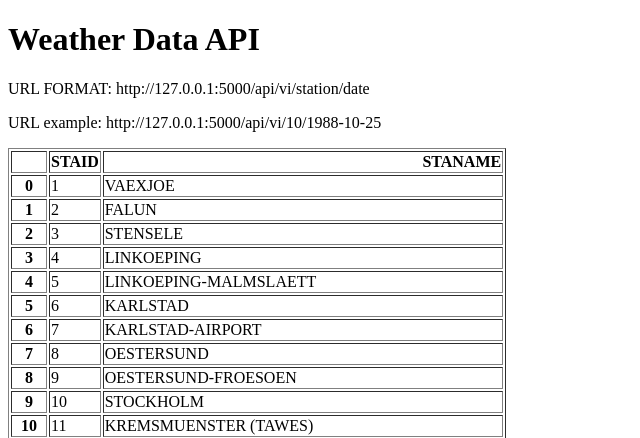
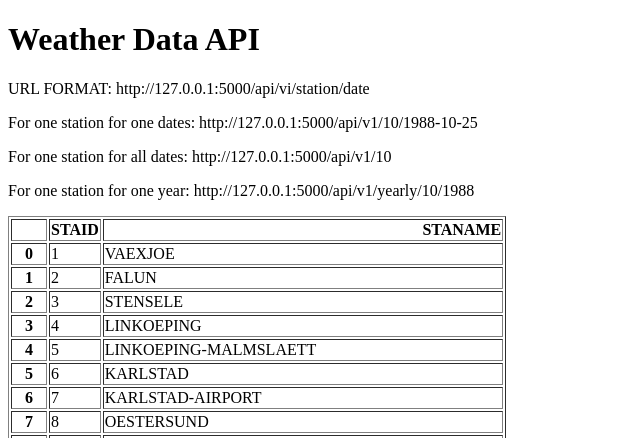
Before and after one commit to Surajsinghrawat1999/weather_api, a Flask app: page / in a window 1280 px wide. Shown: the top 438 px of the page, without its empty margins (0-640 px from the left). Run offline with Flask 3, Linux system fonts and the light colour scheme.

Commit message:
add url end point for yearly and data

```diff
--- a/main.py
+++ b/main.py
@@ -2,13 +2,15 @@ from flask import Flask, render_template
 import pandas as pd
 app = Flask(__name__)
 stations = pd.read_csv("data_small/stations.txt", skiprows=17)
-stations = stations[["STAID" ,"STANAME                                 "]]
+stations = stations[["STAID", "STANAME                                 "]]
+
+
 @app.route("/")
 def home():
     return render_template("home.html", data=stations.to_html())
 
 
-@app.route("/api/vi/<station>/<date>")
+@app.route("/api/v1/<station>/<date>")
 def about(station, date):
     filename = "data_small/TG_STAID" + str(station).zfill(6) + ".txt"
     df = pd.read_csv(filename, skiprows=20, parse_dates=["    DATE"])
@@ -19,5 +21,22 @@ def about(station, date):
             "temperature": temperature}
 
 
+@app.route("/api/v1/<station>")
+
+
+def all_data(station):
+    filename = "data_small/TG_STAID" + str(station).zfill(6) + ".txt"
+    df = pd.read_csv(filename, skiprows=20, parse_dates=["    DATE"])
+    result = df.to_dict(orient="records")
+    return result
+@app.route("/api/v1/yearly/<station>/<year>")
+def yearly(station, year):
+    filename = "data_small/TG_STAID" + str(station).zfill(6) + ".txt"
+    df = pd.read_csv(filename, skiprows=20)
+    df["    DATE"] = df["    DATE"].astype(str)
+    result = df[df["    DATE"].str.startswith(str(year))].to_dict(orient="records")
+    return result
+
+
 if __name__ == "__main__":
     app.run(debug=True, port=5000)
--- a/templates/home.html
+++ b/templates/home.html
@@ -9,7 +9,9 @@
     Weather Data API
 </h1>
 <p> URL FORMAT: http://127.0.0.1:5000/api/vi/station/date </p>
-<p> URL example: http://127.0.0.1:5000/api/vi/10/1988-10-25 </p>
+<p> For one station for one dates: http://127.0.0.1:5000/api/v1/10/1988-10-25 </p>
+<p> For one station for all dates: http://127.0.0.1:5000/api/v1/10 </p>
+<p> For one station for one year: http://127.0.0.1:5000/api/v1/yearly/10/1988 </p>
 <p>{{data|safe}}</p>
 </body>
 </html>
```
